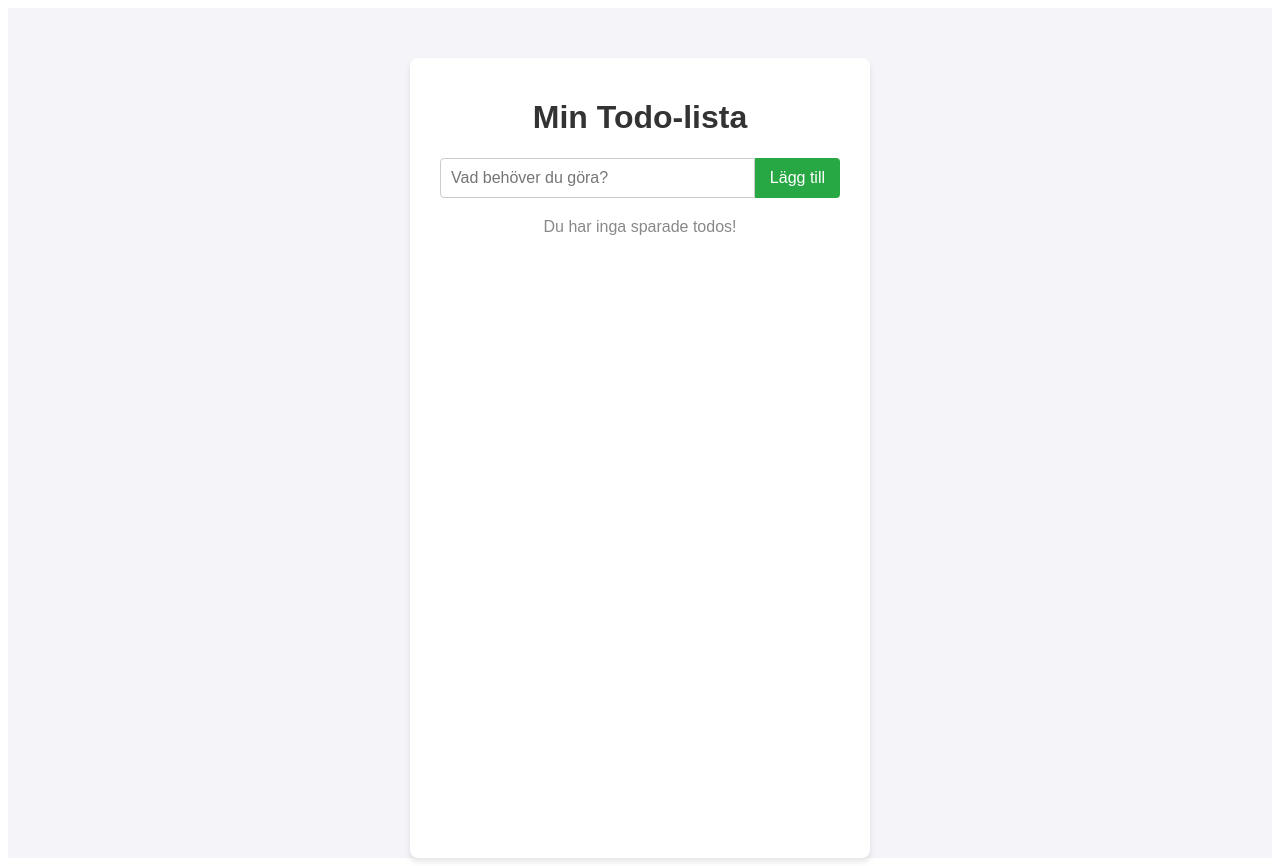
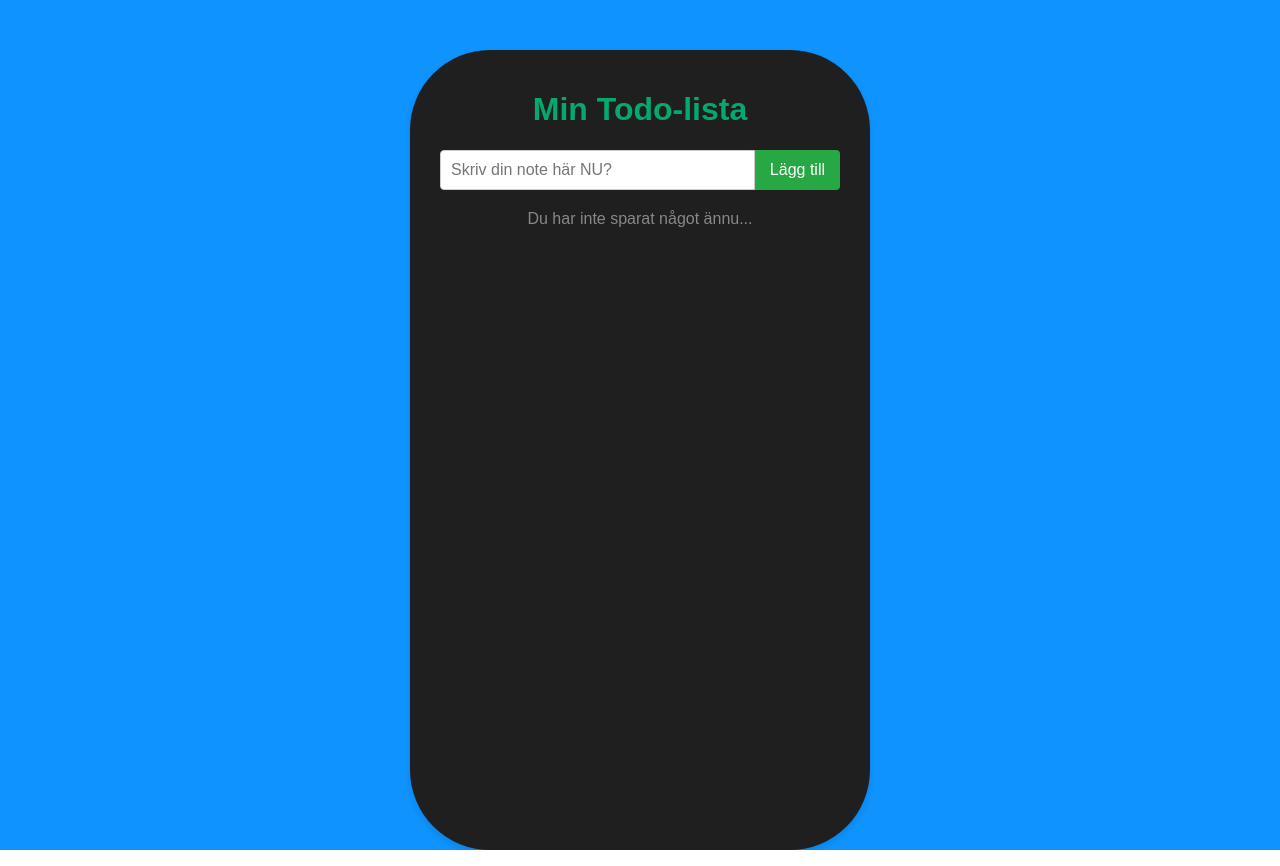
Before and after one commit to SimonFCO/reactlab, a React (Vite) app in the folder todo-app/: page / in a window 1280 px wide. Built offline with nearby package versions, Linux system fonts and the light colour scheme.

Commit message:
This shit now works fantastic beautiful code beatiful css

```diff
--- a/todo-app/src/App.css
+++ b/todo-app/src/App.css
@@ -1,24 +1,33 @@
 .app-container {
   font-family: Arial, sans-serif;
-  background-color: #f4f4f9;
+  background-color: #0e93ff;
   min-height: 100vh;
   display: flex;
   justify-content: center;
   padding-top: 50px;
 }
 
+body {
+  margin: 0;
+  padding: 0;
+}
+
 .todo-list-container {
-  background: white;
+  background: rgb(31, 31, 31);
   padding: 20px 30px;
   border-radius: 8px;
   box-shadow: 0 4px 6px rgba(0, 0, 0, 0.1);
   width: 100%;
   max-width: 400px;
+  -webkit-border-radius: 80px;
+  -moz-border-radius: 80px;
+  -ms-border-radius: 80px;
+  -o-border-radius: 80px;
 }
 
 h1 {
   text-align: center;
-  color: #333;
+  color: #04aa6d;
 }
 
 form {
@@ -30,14 +39,14 @@ form input {
   flex: 1;
   padding: 10px;
   font-size: 16px;
-  border: 1px solid #ccc;
+  border: 1px solid #cccccc;
   border-radius: 4px 0 0 4px;
 }
 
 form button {
   padding: 10px 15px;
   background-color: #28a745;
-  color: white;
+  color: rgb(255, 255, 255);
   border: none;
   border-radius: 0 4px 4px 0;
   cursor: pointer;
@@ -58,6 +67,8 @@ ul {
   justify-content: space-between;
   align-items: center;
   padding: 10px;
+  white-space: pre;
+  color: #ffffff;
   border-bottom: 1px solid #eee;
 }
 
--- a/todo-app/src/App.jsx
+++ b/todo-app/src/App.jsx
@@ -1,5 +1,5 @@
 import React from "react";
-import TodoList from "./TodoList";
+import TodoList from "./components/TodoList";
 import "./App.css";
 
 function App() {
--- a/todo-app/src/TodoInput.jsx
+++ b/todo-app/src/components/TodoInput.jsx
@@ -5,9 +5,12 @@ function TodoInput({ addTodo }) {
 
   const handleSubmit = (e) => {
     e.preventDefault();
+    const inputValueLength = inputValue.length;
     if (inputValue.trim() !== "") {
-      addTodo(inputValue);
-      setInputValue("");
+      if (inputValueLength < 30) {
+        addTodo(inputValue);
+        setInputValue("");
+      }
     }
   };
 
@@ -15,7 +18,7 @@ function TodoInput({ addTodo }) {
     <form onSubmit={handleSubmit}>
       <input
         type="text"
-        placeholder="Vad behöver du göra?"
+        placeholder="Skriv din note här NU?"
         value={inputValue}
         onChange={(e) => setInputValue(e.target.value)}
       />
--- a/todo-app/src/TodoList.jsx
+++ b/todo-app/src/components/TodoList.jsx
@@ -60,7 +60,7 @@ function TodoList() {
 
         {todos.length === 0 && (
           <p style={{ textAlign: "center", color: "#888", marginTop: "20px" }}>
-            Du har inga sparade todos!
+            Du har inte sparat något ännu...
           </p>
         )}
       </div>
```
Also changed, not shown: todo-app/src/components/TodoItem.jsx (renamed from todo-app/src/TodoItem.jsx).
